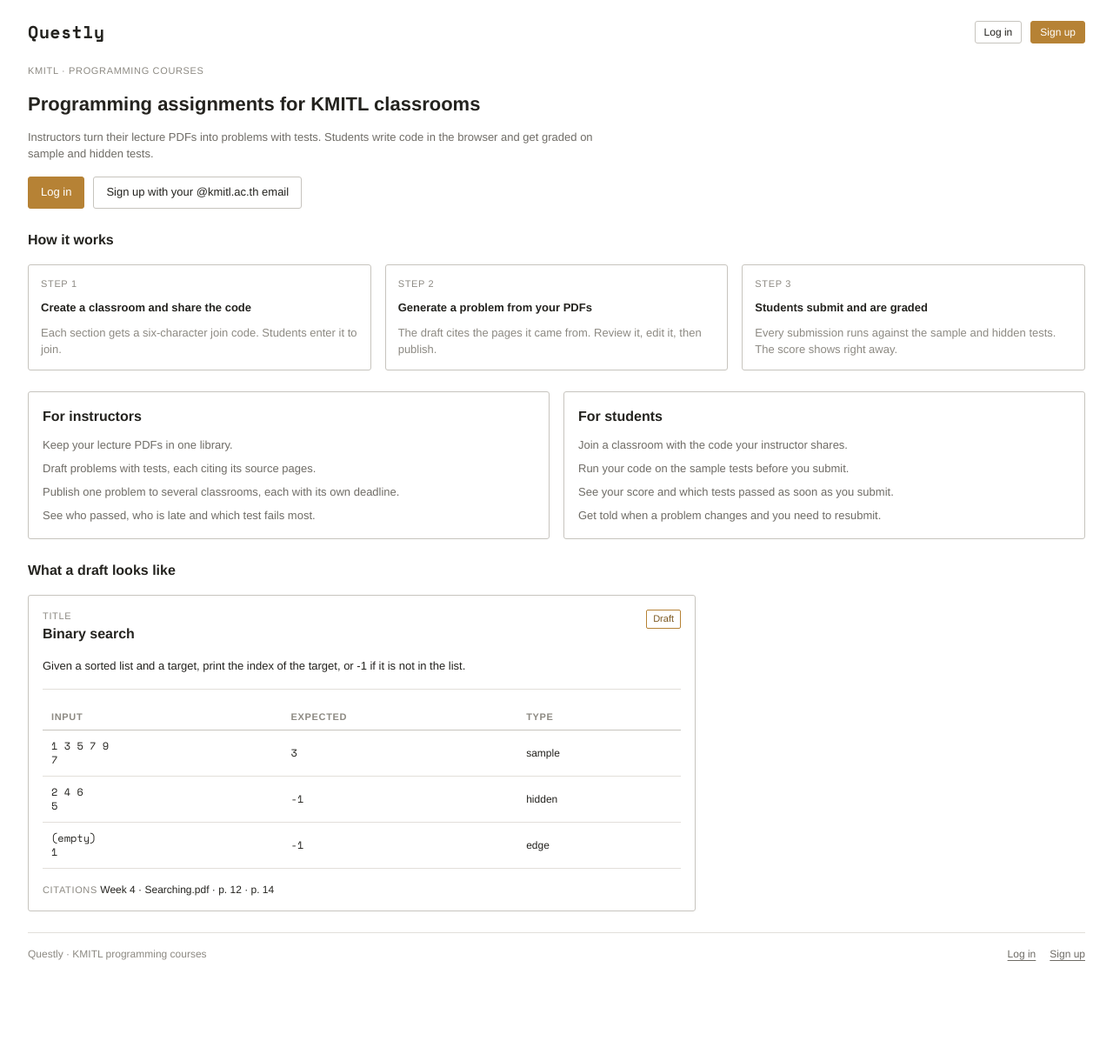
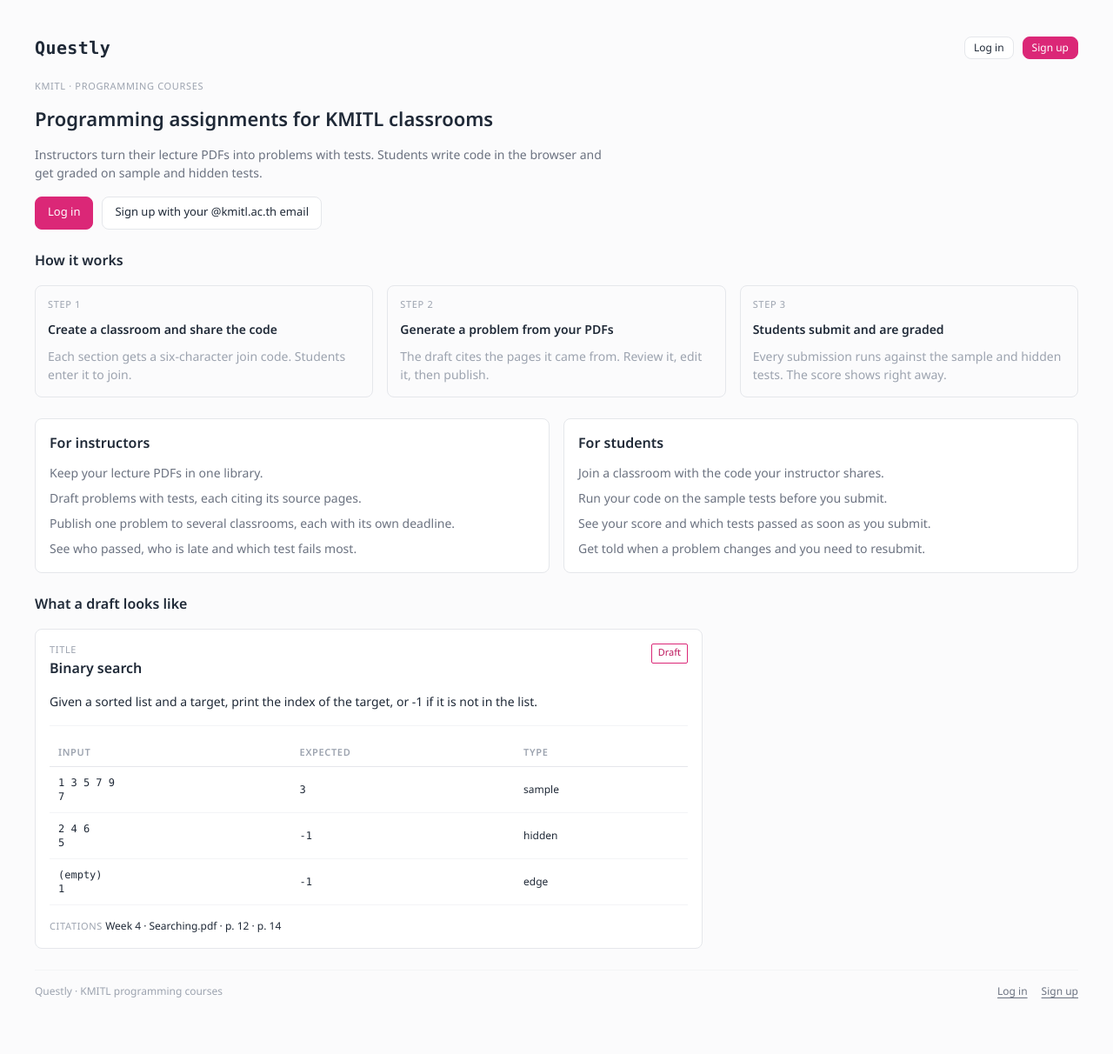
Before and after one commit to 03376124-SDD-2-1-69-SEC-1/PyJudge, a FastAPI app: page / in a window 1280 px wide. Shown: the whole page at 87% size. Before the commit the page ends 1105 px from the top, so only its background shows below. Run offline with FastAPI, Linux system fonts and the light colour scheme; parts of the project's set-up code (start-up, migrations or seed data) failed here and were passed over; some libraries are stand-ins or nearby versions.

Commit message:
UI-02 T1: remap design tokens, base styles and container to Figma Make

```diff
--- a/src/questly/web/static/css/app.css
+++ b/src/questly/web/static/css/app.css
@@ -3,15 +3,15 @@
 @layer theme, base, components, utilities;
 @layer theme {
   :root, :host {
-    --font-sans: "Helvetica Neue", Helvetica, Arial, "Noto Sans Thai", sans-serif;
-    --font-mono: "Space Mono", ui-monospace, SFMono-Regular, Menlo, monospace;
+    --font-sans: "Noto Sans Thai", system-ui, sans-serif;
+    --font-mono: ui-monospace, SFMono-Regular, Menlo, Consolas, monospace;
     --spacing: 0.25rem;
     --container-md: 28rem;
     --container-lg: 32rem;
     --container-xl: 36rem;
     --container-2xl: 42rem;
     --container-3xl: 48rem;
-    --text-xs: 0.75rem;
+    --text-xs: 12px;
     --text-xs--line-height: calc(1 / 0.75);
     --text-base: 1rem;
     --text-base--line-height: calc(1.5 / 1);
@@ -22,19 +22,22 @@
     --default-transition-timing-function: cubic-bezier(0.4, 0, 0.2, 1);
     --default-font-family: var(--font-sans);
     --default-mono-font-family: var(--font-mono);
-    --color-ink: #24231f;
-    --color-mid: #6f6c66;
-    --color-soft: #8d8a83;
-    --color-line: #c7c4be;
-    --color-hair: #e2dfda;
-    --color-fill: #eceae6;
+    --color-ink: #1f2937;
+    --color-mid: #6b7280;
+    --color-soft: #9ca3af;
+    --color-line: #e5e7eb;
+    --color-hair: #f3f4f6;
+    --color-fill: #fbfbfc;
     --color-pap: #ffffff;
-    --color-acc: #b68235;
-    --color-acc-ink: #7d5a23;
-    --color-danger: #7a2d2d;
-    --radius-ui: 3px;
+    --color-acc: #db2777;
+    --color-acc-ink: #be185d;
+    --color-brand-500: #ec4899;
+    --color-danger: #dc2626;
     --text-xxs: 11px;
     --text-ui: 13px;
+    --text-body: 14px;
+    --radius-ui: 8px;
+    --container-app: 1200px;
   }
 }
 @layer base {
@@ -615,28 +618,37 @@
 }
 @layer base {
   body {
+    margin: 0;
+    min-width: 320px;
     font-family: var(--font-sans);
-    font-size: var(--text-ui);
-    line-height: 1.45;
+    font-size: var(--text-body);
+    line-height: 1.5;
     color: var(--color-ink);
-    background: var(--color-pap);
+    background: var(--color-fill);
+    font-synthesis: none;
+  }
+  input, textarea, select, button {
+    font: inherit;
   }
   a {
     color: inherit;
   }
+  *:focus-visible {
+    outline: 2px solid var(--color-brand-500);
+    outline-offset: 2px;
+  }
 }
 @layer components {
   .page {
+    width: min(var(--container-app), calc(100% - 40px));
     margin-inline: auto;
-    width: 100%;
-    max-width: 1440px;
-    padding-inline: calc(var(--spacing) * 4);
-    padding-block: calc(var(--spacing) * 5);
-    @media (width >= 40rem) {
-      padding-inline: calc(var(--spacing) * 8);
-    }
-    @media (width >= 40rem) {
-      padding-block: calc(var(--spacing) * 6);
+    padding-top: 42px;
+    padding-bottom: calc(var(--spacing) * 16);
+    @media (width < 600px) {
+      width: calc(100% - 28px);
+    }
+    @media (width < 600px) {
+      padding-top: calc(var(--spacing) * 8);
     }
   }
   .page-narrow {
--- a/src/questly/web/templates/base.html
+++ b/src/questly/web/templates/base.html
@@ -8,10 +8,10 @@
   <title>{% block title %}Questly{% endblock %}</title>
   <link rel="preconnect" href="https://fonts.googleapis.com">
   <link rel="preconnect" href="https://fonts.gstatic.com" crossorigin>
-  <link rel="stylesheet" href="https://fonts.googleapis.com/css2?family=Space+Mono:wght@400;700&family=Noto+Sans+Thai:wght@400;500;600&display=swap">
+  <link rel="stylesheet" href="https://fonts.googleapis.com/css2?family=Noto+Sans+Thai:wght@400;500;600;700&display=swap">
   <link rel="stylesheet" href="{{ asset_url('css/app.css') }}">
 </head>
-<body class="min-h-screen bg-pap text-ink">
+<body class="min-h-screen bg-fill text-ink">
   {% if actor is defined %}{% include "shared/g02_header.html" %}{% endif %}
   {% block main %}
   <main class="page">
```
Also changed, not shown: src/questly/web/static/css/input.css (+125 -27 lines).
